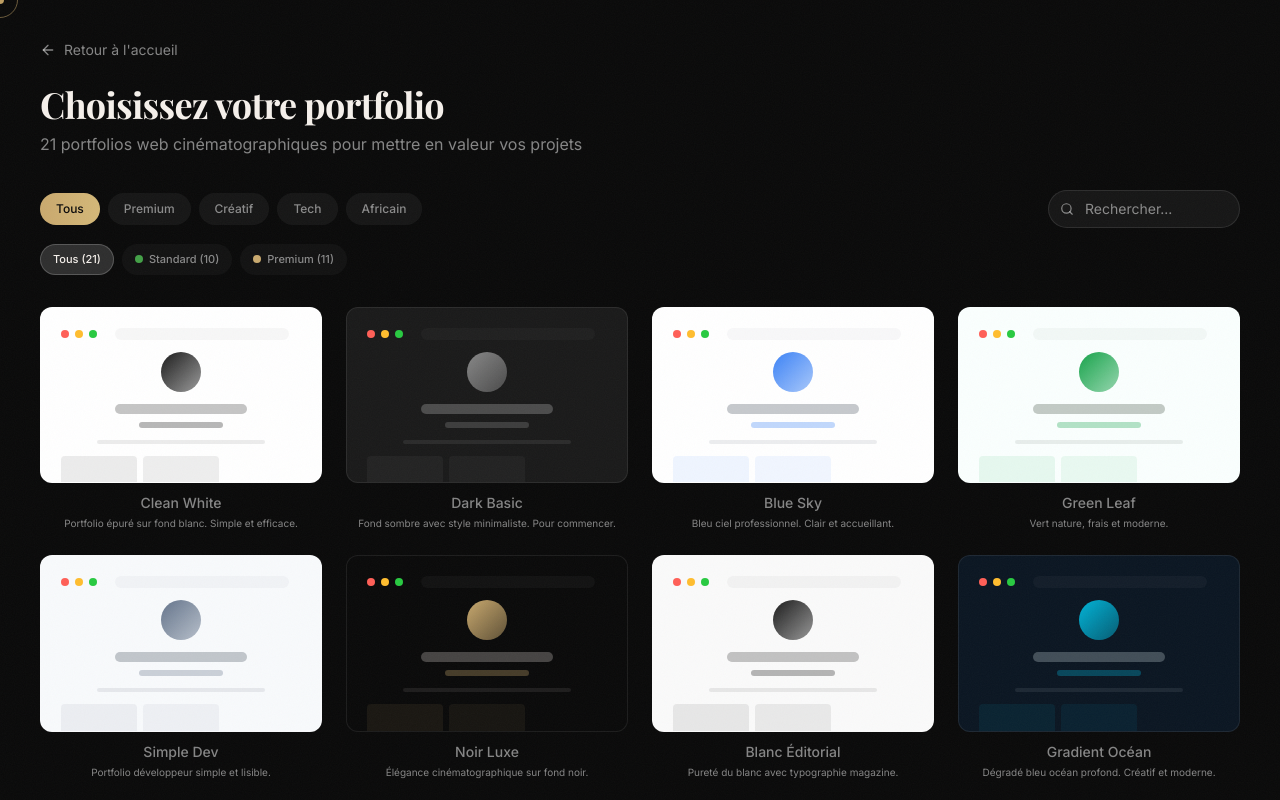
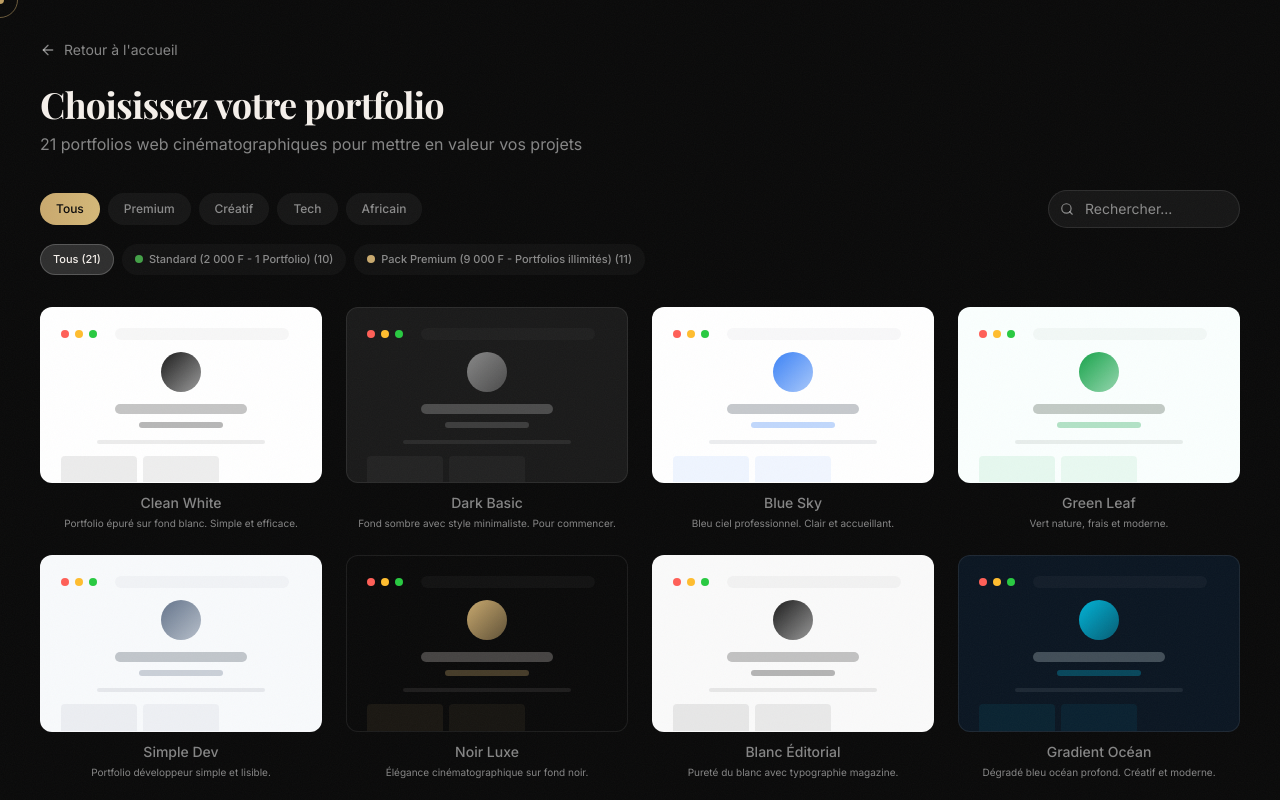
Before and after one commit to rahmaneking-sudo/cvpro, a React (Vite) app in the folder client/: page /portfolios in a window 1280 px wide. Shown: the top 800 px of the page. Built offline with nearby package versions, Linux system fonts and the light colour scheme; a web font is replaced by a local one.

Commit message:
feat: affichage explicite des limites et prix des forfaits dans l'interface

```diff
--- a/client/src/components/cv/TemplateGallery.jsx
+++ b/client/src/components/cv/TemplateGallery.jsx
@@ -17,7 +17,7 @@ function TierBadge({ tier }) {
     <div className="absolute top-2 left-2 z-10 flex items-center gap-1 px-2 py-0.5 rounded-full text-[9px] font-bold uppercase tracking-wider"
       style={{ background: `${info.color}25`, color: info.color, border: `1px solid ${info.color}40` }}>
       <Crown size={9} />
-      {info.fr}
+      {info.shortFr || info.fr}
     </div>
   );
 }
--- a/client/src/components/portfolio/PortfolioGallery.jsx
+++ b/client/src/components/portfolio/PortfolioGallery.jsx
@@ -15,7 +15,7 @@ function TierBadge({ tier }) {
     <div className="absolute top-2 left-2 z-10 flex items-center gap-1 px-2 py-0.5 rounded-full text-[9px] font-bold uppercase tracking-wider"
       style={{ background: `${info.color}25`, color: info.color, border: `1px solid ${info.color}40` }}>
       <Crown size={9} />
-      {info.fr}
+      {info.shortFr || info.fr}
     </div>
   );
 }
--- a/client/src/data/portfolioTemplates.js
+++ b/client/src/data/portfolioTemplates.js
@@ -124,6 +124,6 @@ export const portfolioSeriesLabels = {
 };
 
 export const portfolioTierLabels = {
-  standard: { fr: 'Standard', en: 'Standard', color: '#43A047' },
-  premium: { fr: 'Premium', en: 'Premium', color: '#C9A96E' },
+  standard: { fr: 'Standard (2 000 F - 1 Portfolio)', shortFr: 'Standard', en: 'Standard', color: '#43A047', tooltip: 'Forfait 2 000 FCFA : Création d\'un portfolio simple.' },
+  premium: { fr: 'Pack Premium (9 000 F - Portfolios illimités)', shortFr: 'Premium', en: 'Premium', color: '#C9A96E', tooltip: 'Forfait 9 000 FCFA : Accès illimité aux portfolios vidéos et designs avancés.' },
 };
--- a/client/src/data/templates.js
+++ b/client/src/data/templates.js
@@ -52,8 +52,8 @@ export const seriesLabels = {
 };
 
 export const tierLabels = {
-  standard: { fr: 'Standard', en: 'Standard', color: '#43A047' },
-  premium: { fr: 'Premium', en: 'Premium', color: '#C9A96E' },
+  standard: { fr: 'Standard (1 500 F - 1 CV)', shortFr: 'Standard', en: 'Standard', color: '#43A047', tooltip: 'Forfait 1 500 FCFA : Téléchargement unique d\'un design standard.' },
+  premium: { fr: 'Pack Premium (5 000 F - CV illimités)', shortFr: 'Premium', en: 'Premium', color: '#C9A96E', tooltip: 'Forfait 5 000 FCFA : Accès illimité à tous les modèles premiums et Media Kits pour 1 mois.' },
 };
 
 export function getTemplate(id) {
```
